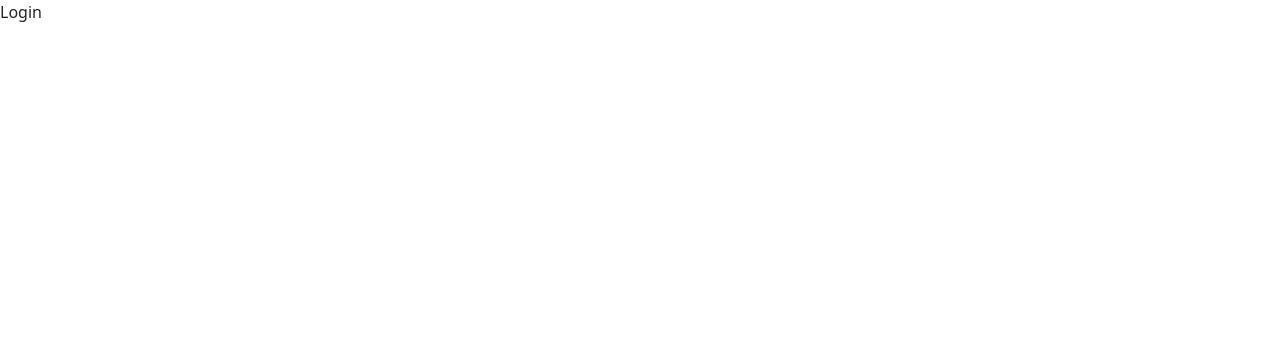
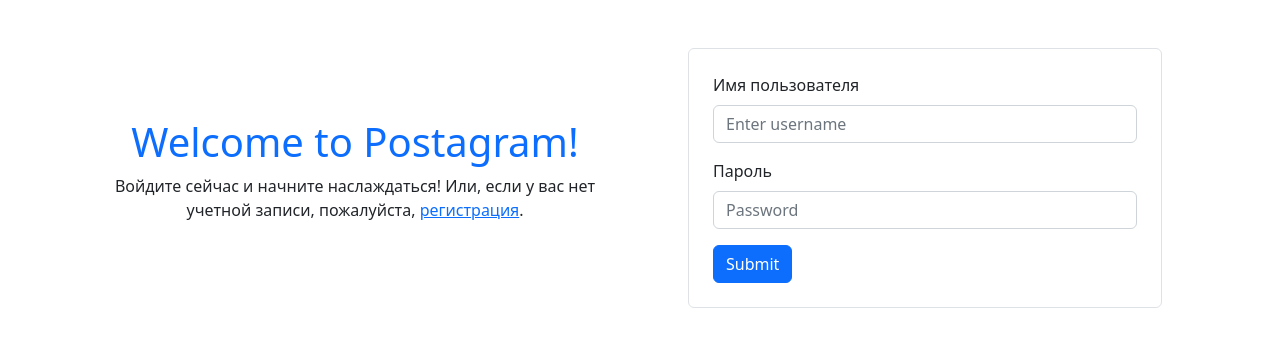
Before and after one commit to RuslanSayfullin/django_react, a React (Create React App) app in the folder social-media-app/: page /login in a window 1280 px wide. Shown: the top 346 px of the page. Built offline with nearby package versions, Linux system fonts and the light colour scheme.

Commit message:
Registering the login page

```diff
--- a/social-media-app/src/App.js
+++ b/social-media-app/src/App.js
@@ -2,7 +2,8 @@
 import { Route, Routes } from "react-router-dom";
 import ProtectedRoute from "./routes/ProtectedRoute";
 import Home from "./pages/Home";
-
+import Registration from "./pages/Registration";
+import Login from "./pages/Login";
 
 function App() {
   return (
@@ -12,7 +13,8 @@
           <Home />
         </ProtectedRoute>
       } />
-      <Route path="/login/" element={<div>Login</div>} />
+      <Route path="/login/" element={<Login />} />
+      <Route path="/register/" element={<Registration />} />
     </Routes>
   );
 }
--- /dev/null
+++ b/social-media-app/src/components/authentication/LoginForm.jsx
@@ -0,0 +1,96 @@
+import React, { useState } from "react";
+import { Form, Button } from "react-bootstrap";
+import axios from "axios";
+import { useNavigate } from "react-router-dom";
+
+function LoginForm() {
+    const navigate = useNavigate();
+    const [validated, setValidated] = useState(false);
+    const [form, setForm] = useState({});
+    const [error, setError] = useState(null);
+
+    const handleSubmit = (event) => {
+        event.preventDefault();
+        const loginForm = event.currentTarget;
+
+        if (loginForm.checkValidity() === false) {
+            event.stopPropagation();
+        }
+
+        setValidated(true);
+
+        const data = {
+            username: form.username,
+            password: form.password,
+        };
+
+
+        axios
+            .post("http://localhost:8000/api/auth/login/", data)
+            .then((res) => {
+                // Registering the account and tokens in the store
+
+                localStorage.setItem("auth", JSON.stringify({
+                    access: res.data.access,
+                    refresh: res.data.refresh,
+                    user: res.data.user,
+                }));
+
+                navigate("/");
+            })
+            .catch((err) => {
+                if (err.message) {
+                    setError(err.request.response);
+                }
+            });
+    }
+
+    return (
+        <Form
+            id="registration-form"
+            className="border p-4 rounded"
+            noValidate
+            validated={validated}
+            onSubmit={handleSubmit}
+        >
+            <Form.Group className="mb-3">
+                <Form.Label>Имя пользователя</Form.Label>
+                <Form.Control
+                    value={form.username}
+                    onChange={(e) => setForm({ ...form, username:e.target.value })}
+                    required
+                    type="text"
+                    placeholder="Enter username"
+                />
+                <Form.Control.Feedback type="invalid">
+                    This file is required.
+                </Form.Control.Feedback>
+            </Form.Group>
+
+            <Form.Group className="mb-3">
+                <Form.Label>Пароль</Form.Label>
+                <Form.Control
+                    value={form.password}
+                    minLength="8"
+                    onChange={(e) => setForm({ ...form, password: e.target.value })}
+                    required
+                    type="password"
+                    placeholder="Password"
+                />
+                <Form.Control.Feedback type="invalid">
+                    Укажите действующий пароль.
+                </Form.Control.Feedback>
+            </Form.Group>
+
+            <div className="text-content text-danger">
+                {error && <p>{error}</p>}
+            </div>
+
+            <Button variant="primary" type="submit">
+                Submit
+            </Button>
+        </Form>
+    );
+}
+
+export default LoginForm;
--- /dev/null
+++ b/social-media-app/src/pages/Login.jsx
@@ -0,0 +1,29 @@
+import React from "react";
+import { Link } from "react-router-dom";
+import LoginForm from "../components/authentication/LoginForm";
+
+function Login() {
+    return (
+        <div className="container">
+            <div className="row">
+                <div className="col-md-6 d-flex align-items-center">
+                    <div className="content text-center px-4">
+                        <h1 className="text-primary">
+                            Welcome to Postagram!
+                        </h1>
+                        <p className="content">
+                            Войдите сейчас и начните наслаждаться!
+                            Или, если у вас нет учетной записи, пожалуйста,{" "}
+                            <Link to="/register/">регистрация</Link>.
+                        </p>
+                    </div>
+                </div>
+                <div className="col-md-6 p-5">
+                    <LoginForm />
+                </div>
+            </div>
+        </div>
+    );
+}
+
+export default Login;
```
